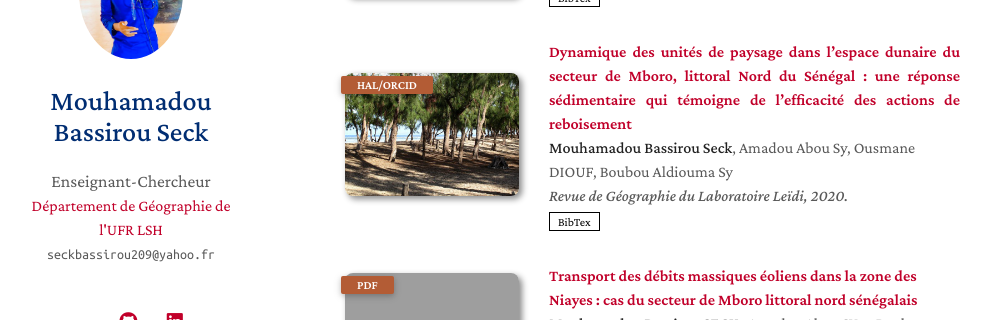
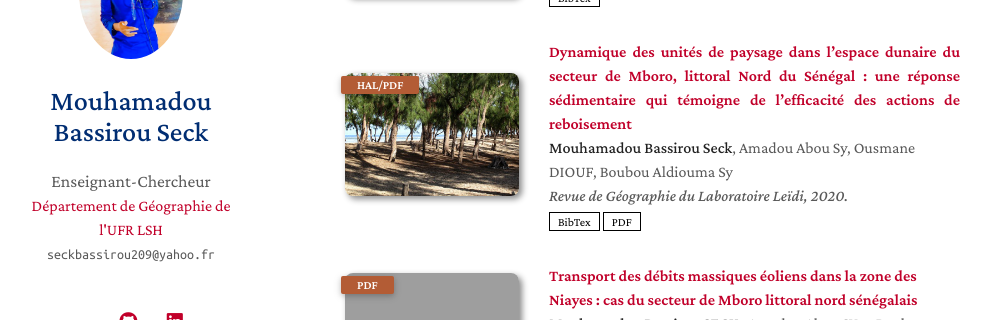
Before and after one commit to Bassmbacke/researchpage, a Jekyll site: the page built from index.md, in a window 1280 px wide and 900 px high, scrolled down 855 px, cut to the strip 182-502 px from the top of the window. Shown: the whole strip, without its empty margins (145-1136 px from the left). Built offline with Jekyll 4.4.1, drawn with Linux system fonts in a browser that asks for light colours; nearby versions of some CDN libraries; comment, search, counter and statistics services are not loaded; a style sheet for code colours, icons or effects is not loaded; our own code applies the rules of GitHub Pages for plain Markdown files.

Commit message:
Update publications.md

```diff
--- a/_includes/publications.md
+++ b/_includes/publications.md
@@ -86,7 +86,7 @@
 <div class="pub-row">
   <div class="col-sm-3 abbr" style="position: relative;padding-right: 15px;padding-left: 15px;">
     <img src="https://bassmbacke.github.io/researchpage/assets/img/article2.png" class="teaser img-fluid z-depth-1" style="width=100;height=40%">
-            <abbr class="badge">HAL/ORCID</abbr>
+            <abbr class="badge">HAL/PDF</abbr>
   </div>
   <div class="col-sm-9" style="position: relative;padding-right: 15px;padding-left: 20px;">
       <div class="title" style="text-align: justify"><a href="https://hal-univ-orleans.archives-ouvertes.fr/hal-02984758/">Dynamique des unités de paysage dans l’espace dunaire du secteur de Mboro, littoral Nord du Sénégal : une réponse sédimentaire qui témoigne de l’efficacité des actions de reboisement</a></div>
@@ -96,6 +96,7 @@
     <div class="links">
       <!--<a href="" class="btn btn-sm z-depth-0" role="button" target="_blank" style="font-size:12px;">PDF</a>-->
       <a href="https://hal-univ-orleans.archives-ouvertes.fr/hal-02984758v1/bibtex" class="btn btn-sm z-depth-0" role="button" target="_blank" style="font-size:12px;">BibTex</a>
+      <a href="https://bassmbacke.github.io/researchpage/files/article_2.pdf" class="btn btn-sm z-depth-0" role="button" target="_blank" style="font-size:12px;">PDF</a>
     </div>
   </div>
 </div>
```
